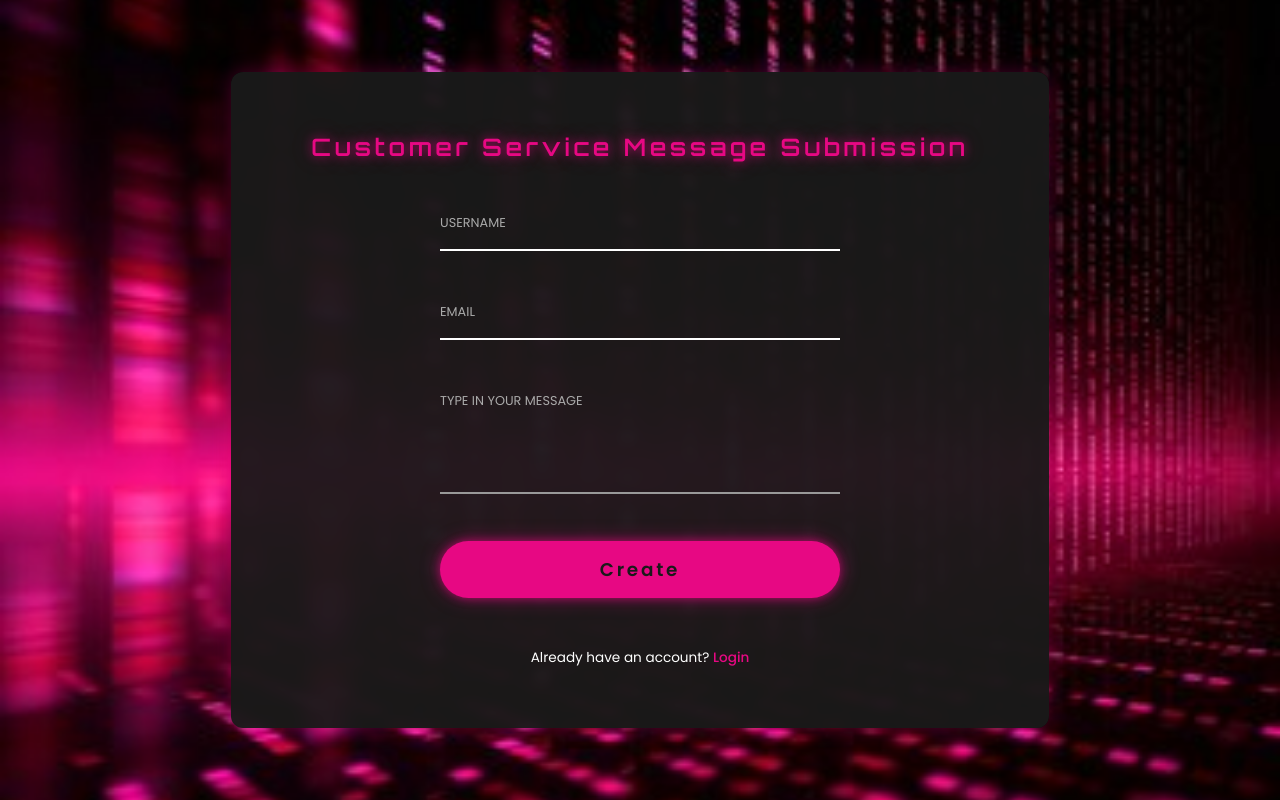
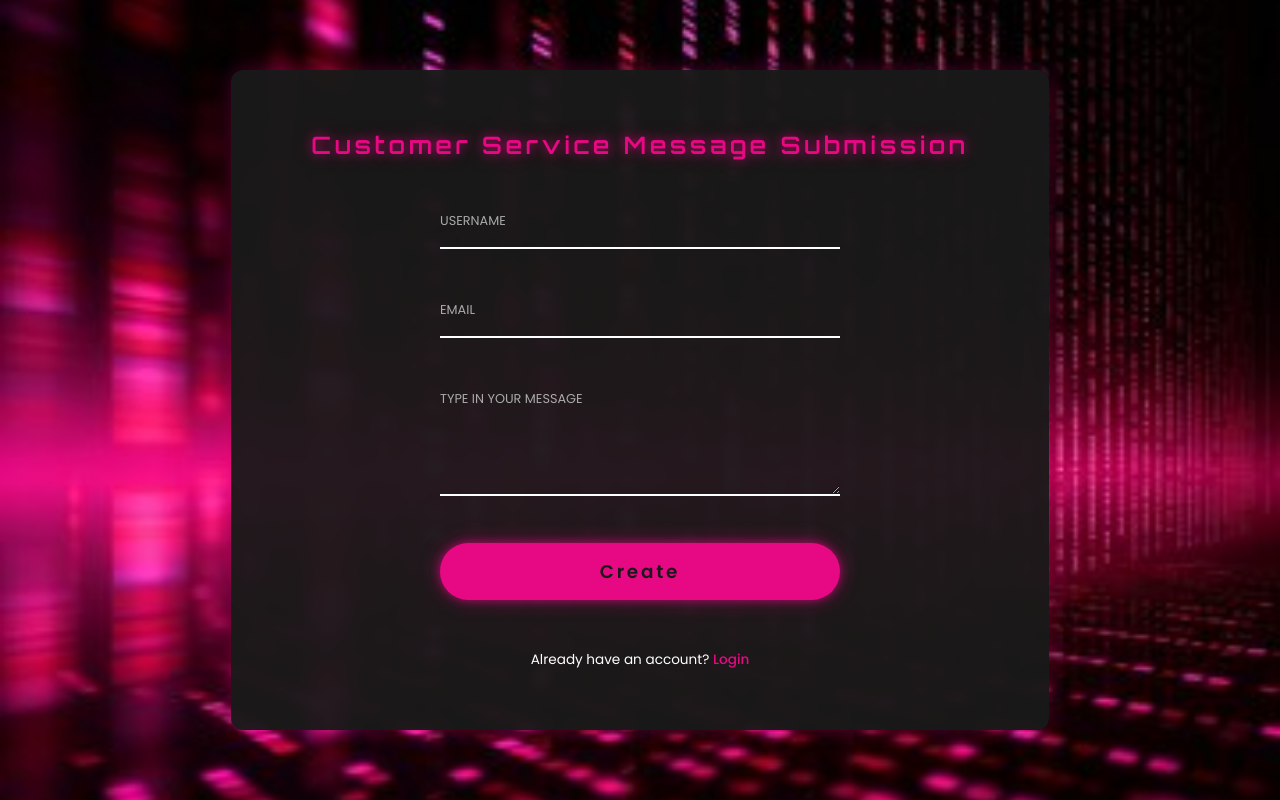
Before and after one commit to alyannaarcilla/FP, a plain HTML site: page index.html in a window 1280 px wide. Drawn offline with Linux system fonts and the light colour scheme.

Commit message:
Update index.html

```diff
--- a/index.html
+++ b/index.html
@@ -22,7 +22,7 @@
         </div>
 
         <div class="inputBox">
-            <textarea name="message" required rows="4" style="width: 100%; resize: none; background: transparent; color: white; border: none; border-bottom: 2px solid #999; padding: 10px 0; letter-spacing: 0.15em; text-transform: uppercase;"></textarea>
+            <textarea name="message" required rows="4"></textarea>
             <label>Type in your message</label>
         </div>
 
```
